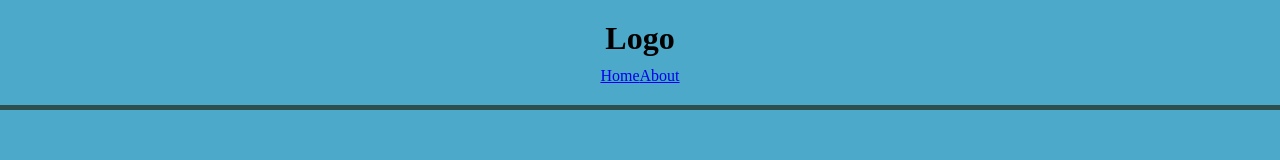
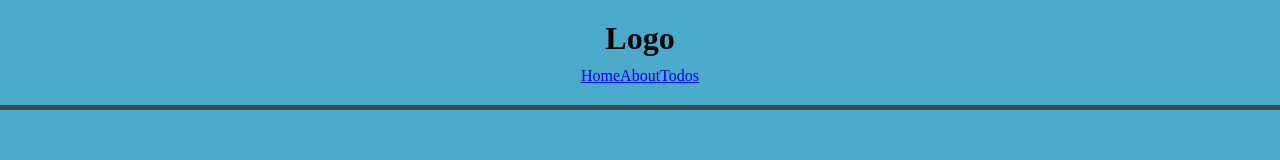
Before and after one commit to bean-123/react-test, a React (Vite) app: page / in a window 1280 px wide. Shown: the top 160 px of the page. Built offline with nearby package versions, Linux system fonts and the light colour scheme; data requests are answered from the project's data file.

Commit message:
Add Todos component and button to header

```diff
--- a/src/components/Header.jsx
+++ b/src/components/Header.jsx
@@ -8,6 +8,7 @@ const Header = () => {
       <nav>
         <Link to="/">Home</Link>
         <Link to="/about">About</Link>
+        <Link to="/todos">Todos</Link>
       </nav>
     </div>
   );
```
Also changed, not shown: src/components/Todos.jsx (added).
